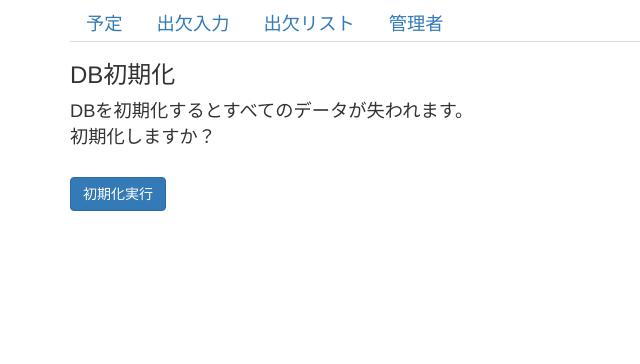
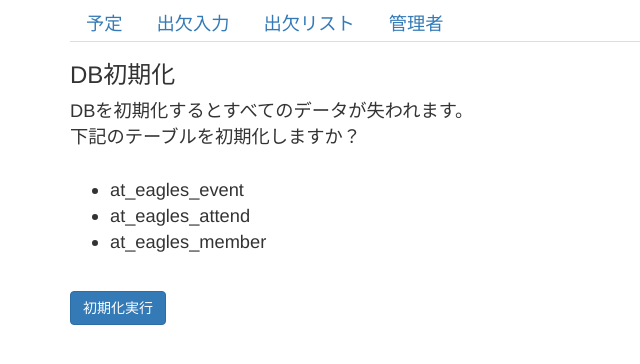
Before and after one commit to sayaka211/eagles, a PHP site: page /init.php in a window 1280 px wide. Shown: the top 364 px of the page, without its empty margins (0-640 px from the left). Run offline with PHP 8.4, Linux system fonts and the light colour scheme; some libraries are stand-ins or nearby versions.

Commit message:
初期化テーブル名を表示する

```diff
--- a/eagles/init.php
+++ b/eagles/init.php
@@ -19,7 +19,13 @@ include 'inc/navbar.php';
 	<div class="login-form-1">
 		<form id="login-form" class="text-left" method="POST">
 			<div class="login-form-main-message">DBを初期化するとすべてのデータが失われます。<br>
-			初期化しますか？<br><br></div>
+			下記のテーブルを初期化しますか？<br><br>
+			<ul>
+			<li>$event_table</li>
+			<li>$attend_table</li>
+			<li>$member_table</li>
+			</ul><br>
+			</div>
 			<div class="main-login-form">
 				<button type="submit" class="btn btn-primary" name="init_ok" value="1" role="button">初期化実行</button>
 			</div>
```
